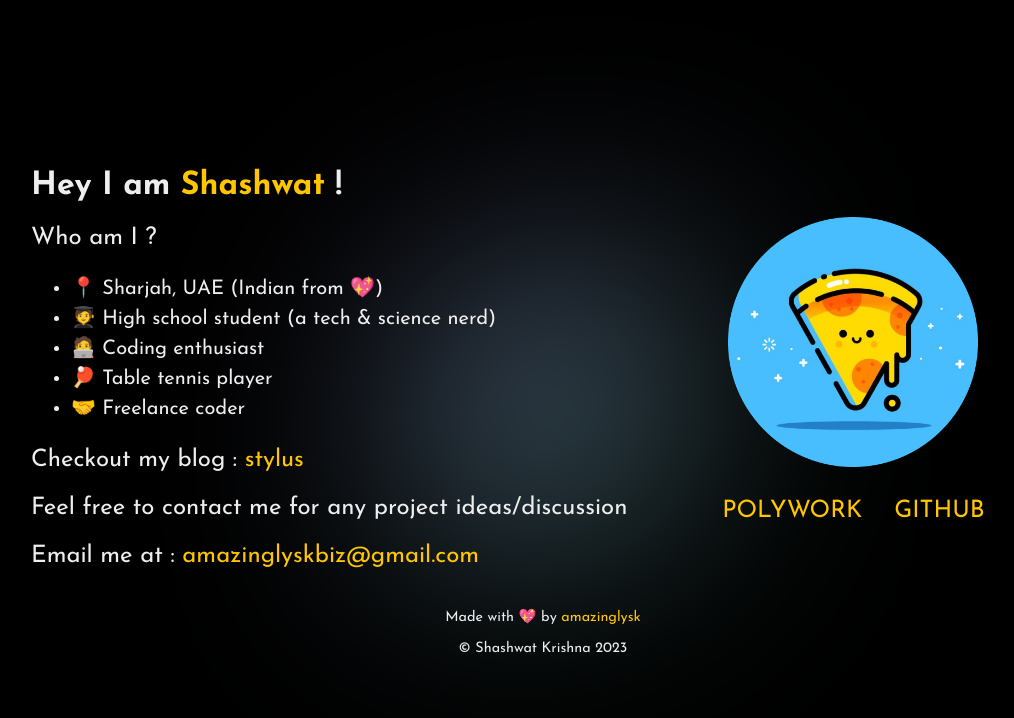
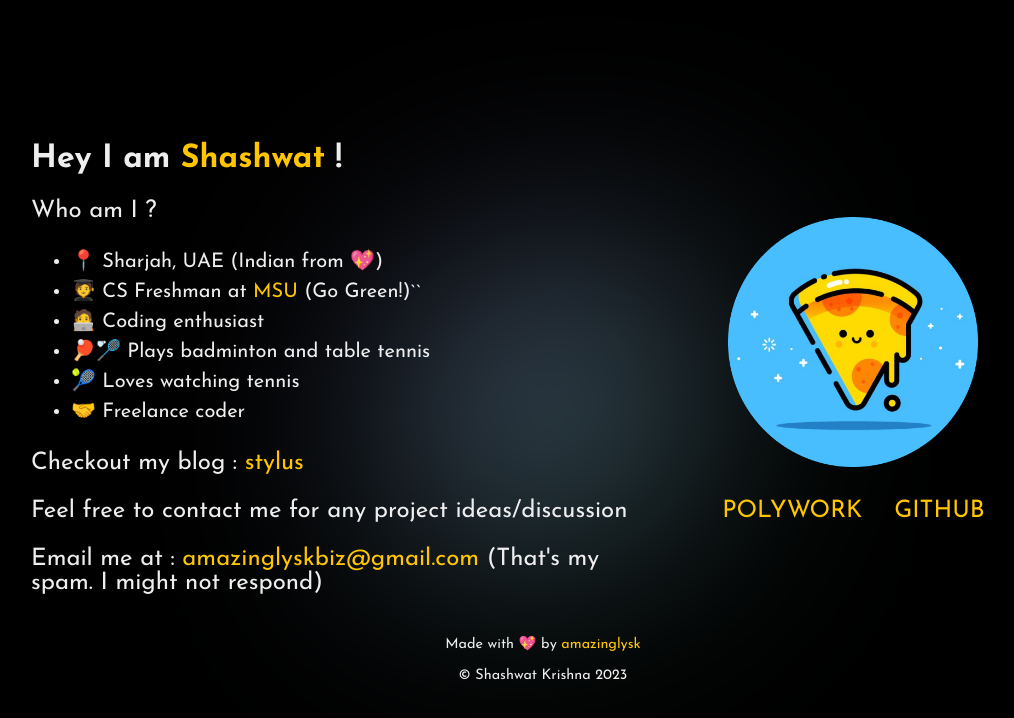
Before and after one commit to amazinglySK/site, a Next.js app: page / in a window 1280 px wide. Shown: the top 718 px of the page, without its empty margins (97-1111 px from the left). Built offline with nearby package versions, Linux system fonts and the light colour scheme.

Commit message:
Updated the Homepage

```diff
--- a/components/Home/Home.js
+++ b/components/Home/Home.js
@@ -11,9 +11,16 @@ export default function HomePage() {
                 <p>Who am I ?</p>
                 <ul className={styles.list}>
                     <li>📍 Sharjah, UAE (Indian from 💖)</li>
-                    <li>🧑‍🎓 High school student (a tech & science nerd)</li>
+                    <li>
+                        🧑‍🎓 CS Freshman at{" "}
+                        <Link href="https://msu.edu" target="_blank">
+                            MSU
+                        </Link>{" "}
+                        (Go Green!)``
+                    </li>
                     <li>🧑‍💻 Coding enthusiast</li>
-                    <li>🏓 Table tennis player</li>
+                    <li>🏓🏸 Plays badminton and table tennis</li>
+                    <li>🎾 Loves watching tennis</li>
                     <li>🤝 Freelance coder</li>
                 </ul>
                 <p>
@@ -24,7 +31,8 @@ export default function HomePage() {
                     Email me at :{" "}
                     <a href="mailto:amazinglyskbiz@gmail.com">
                         amazinglyskbiz@gmail.com
-                    </a>
+                    </a>{" "}
+                    (That's my spam. I might not respond)
                 </p>
             </div>
             <div className={styles.right_container}>
```
